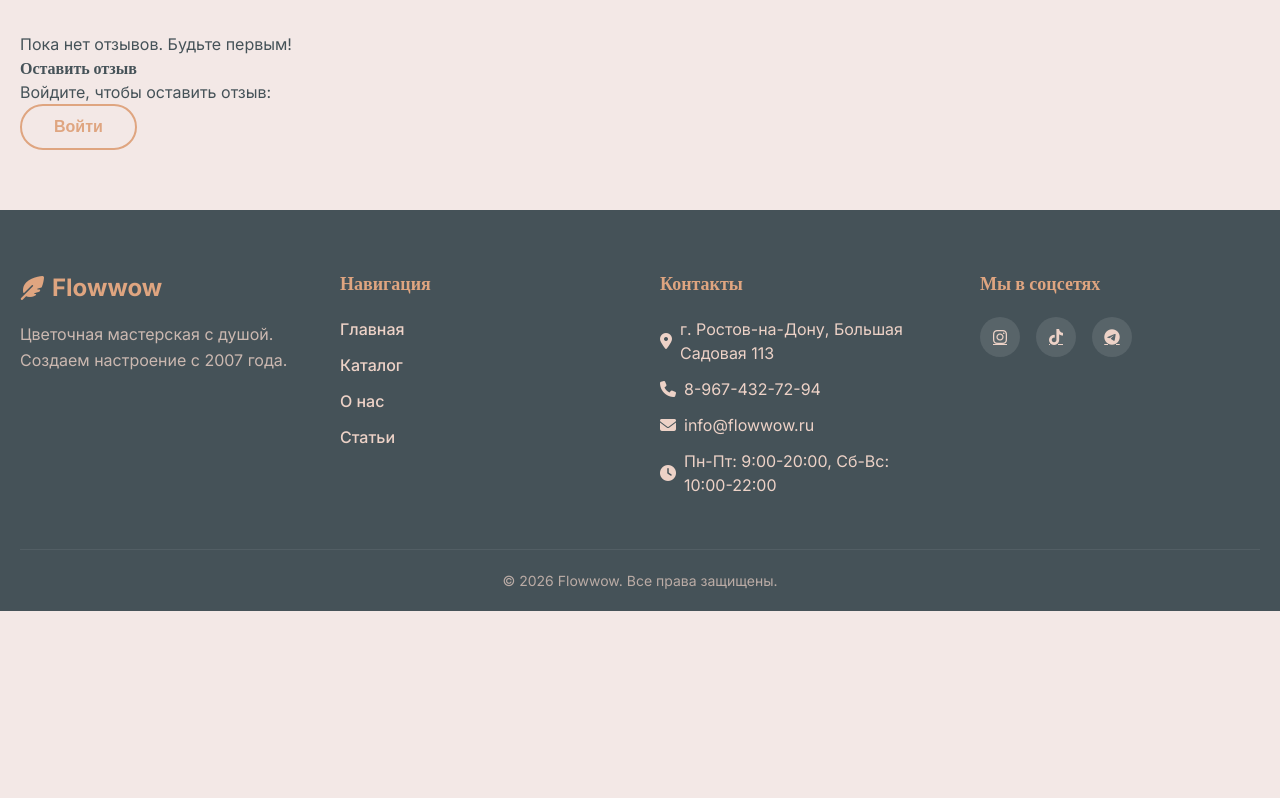
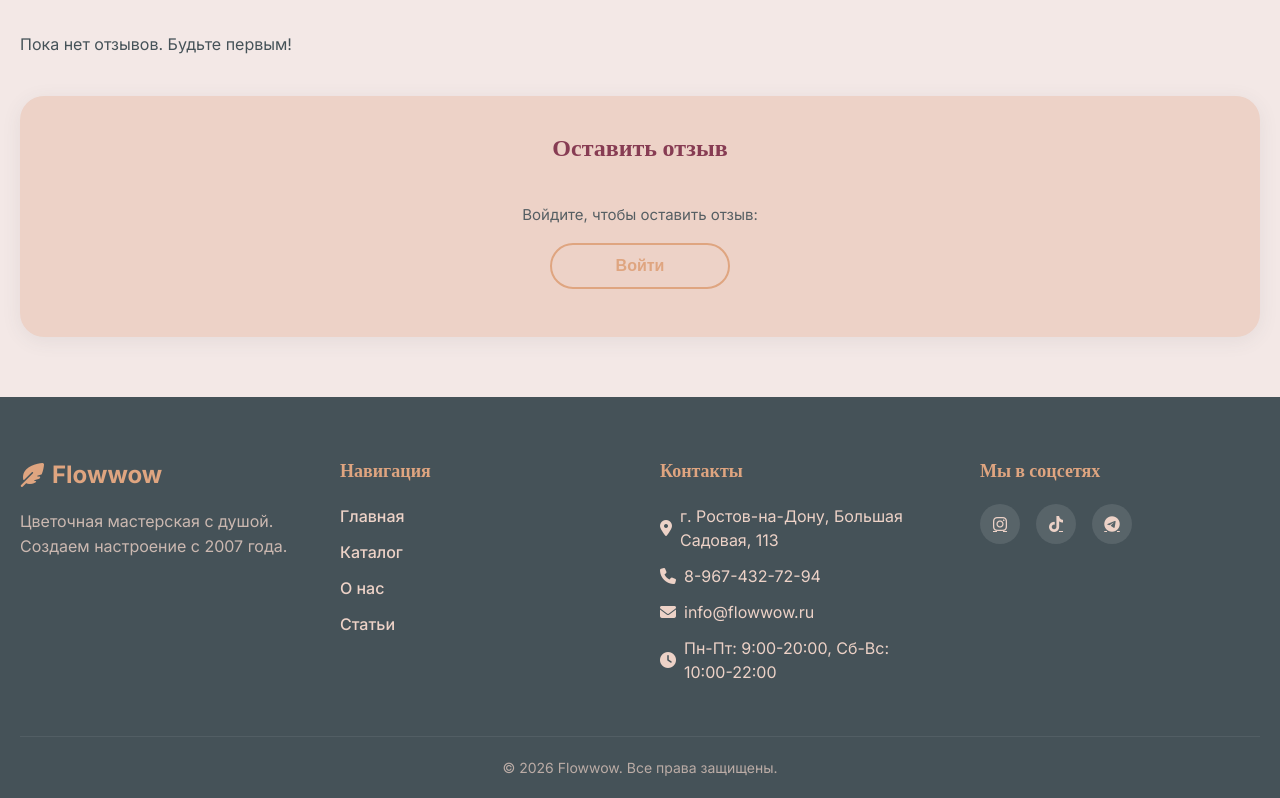
Before and after one commit to kyuuuiii/flowers, a Django app: page /product/1/ in a window 1280 px wide. Shown: the part 357-1155 px from the top of the page. Before the commit the page ends 968 px from the top, so only its background shows below. Run offline with Django 5.2, Linux system fonts and the light colour scheme; data that the repository does not hold is empty.

Commit message:
minor adaptive + typo fix

```diff
--- a/flowwow/static/flowwow/css/style.css
+++ b/flowwow/static/flowwow/css/style.css
@@ -422,3 +422,47 @@ button, .btn, .filter-btn {
     background-color: var(--color-accent-1);
     color: var(--color-bg-primary);
 }
+
+
+.review-form-section {
+    margin-top: 40px;
+    padding: 32px;
+    background: var(--color-bg-secondary);
+    border-radius: var(--radius-md);
+    box-shadow: var(--shadow-sm);
+}
+.review-form-section h4 {
+    font-family: 'Playfair Display', serif;
+    font-size: 24px;
+    color: var(--color-accent-3);
+    margin-bottom: 24px;
+    text-align: center;
+}
+#authPrompt {
+    text-align: center;
+    padding: 16px 0;
+}
+#authPrompt p {
+    font-size: 15px;
+    color: var(--color-text);
+    margin: 0 0 16px;
+    opacity: 0.9;
+}
+#openAuthModalBtn {
+    display: inline-block;
+    min-width: 180px;
+}
+
+.review-form-section form.order-form {
+    padding: 0 !important;
+    background: transparent !important;
+    max-width: 100% !important;
+    box-shadow: none !important;
+}
+.review-form-section form.order-form .form-group {
+    margin-bottom: 16px;
+}
+.review-form-section form.order-form label {
+    font-weight: 600;
+    color: var(--color-accent-3);
+}
--- a/flowwow/templates/flowwow/layout.html
+++ b/flowwow/templates/flowwow/layout.html
@@ -73,7 +73,7 @@
                 <div class="footer__col">
                     <h3 class="footer__title">Контакты</h3>
                     <ul class="footer__links">
-                        <li><i class="fas fa-map-marker-alt"></i> г. Ростов-на-Дону, Большая Садовая 113</li>
+                        <li><i class="fas fa-map-marker-alt"></i> г. Ростов-на-Дону, Большая Садовая, 113</li>
                         <li><i class="fas fa-phone"></i> 8-967-432-72-94</li>
                         <li><i class="fas fa-envelope"></i> info@flowwow.ru</li>
                         <li><i class="fas fa-clock"></i> Пн-Пт: 9:00-20:00, Сб-Вс: 10:00-22:00</li>
--- a/flowwow/templates/flowwow/product.html
+++ b/flowwow/templates/flowwow/product.html
@@ -61,7 +61,11 @@
                 <label>Ваша оценка</label>
                 <select id="reviewRating" required>
                     <option value="">Выберите</option>
-                                {% for i in "54321" %}<option value="{{ i }}">{{ i }}</option>{% endfor %}
+                    <option value="5">5</option>
+                    <option value="4">4</option>
+                    <option value="3">3</option>
+                    <option value="2">2</option>
+                    <option value="1">1</option>
                 </select>
             </div>
             <div class="form-group">
@@ -71,8 +75,7 @@
             <button type="submit" class="btn btn--primary btn--full" id="submitReviewBtn">Отправить отзыв</button>
         </form>
     </div>
-            </div>
-            </div>
+</div>            </div>
         </section>
     </main>
 
```
Lines whose indentation alone changed are shown as unchanged.
